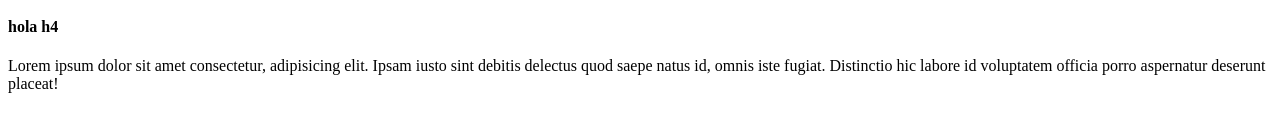
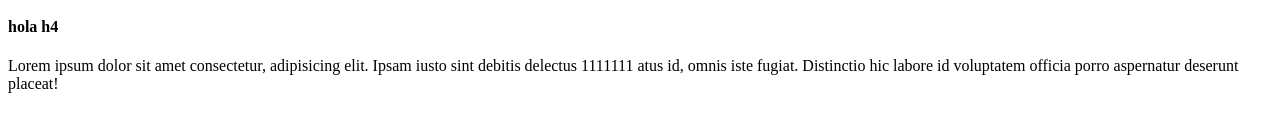
Before and after one commit to javiergit1002/git-eliminar1, a plain HTML site: page index.html in a window 1280 px wide. Shown: the part 152-284 px from the top of the page. Drawn offline with Linux system fonts and the light colour scheme.

Commit message:
agregue 111 en el parrafo

```diff
--- a/index.html
+++ b/index.html
@@ -13,8 +13,8 @@
     <h4>hola h4</h4>
     <p>
       Lorem ipsum dolor sit amet consectetur, adipisicing elit. Ipsam iusto sint
-      debitis delectus quod saepe natus id, omnis iste fugiat. Distinctio hic
-      labore id voluptatem officia porro aspernatur deserunt placeat!
+      debitis delectus 1111111 atus id, omnis iste fugiat. Distinctio hic labore
+      id voluptatem officia porro aspernatur deserunt placeat!
     </p>
   </body>
 </html>
```
